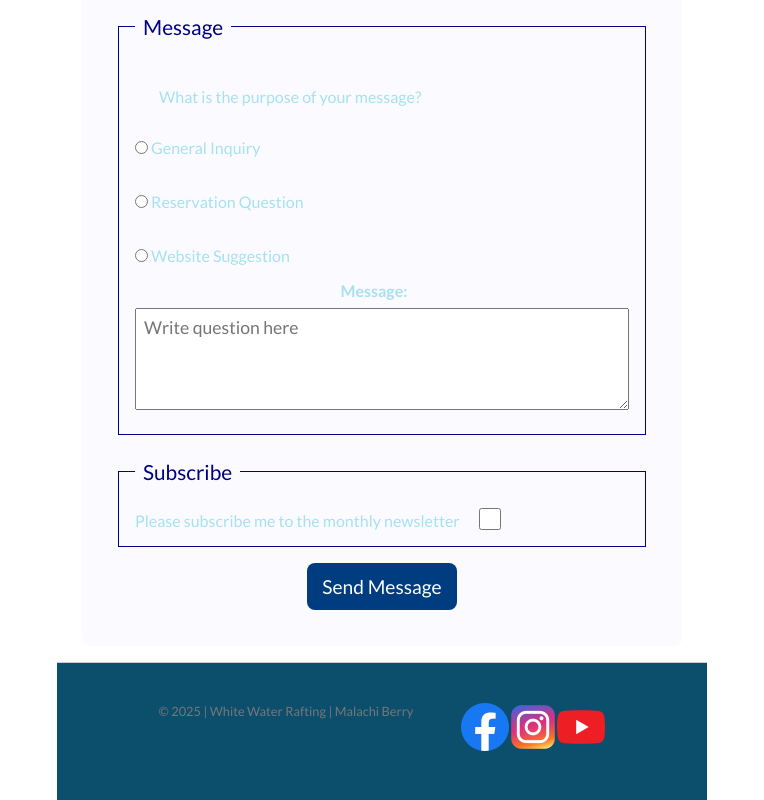
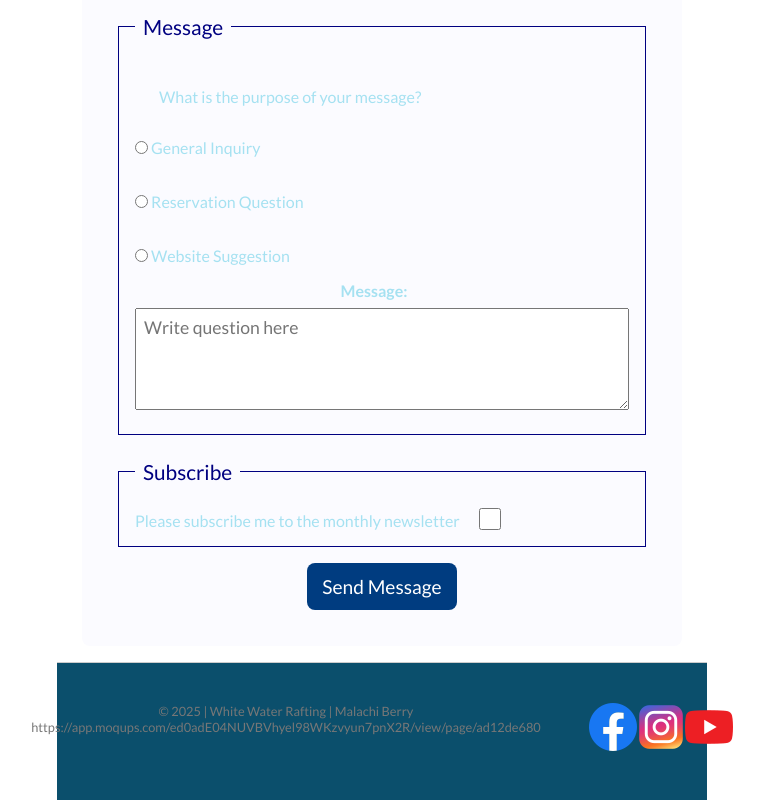
Before and after one commit to mberry-byu/wdd130, a plain HTML site: page wwr/contact.html in a window 1280 px wide. Shown: the part 2111-2911 px from the top of the page, without its empty margins (258-1022 px from the left). Drawn offline with Linux system fonts and the light colour scheme.

Commit message:
added link

```diff
--- a/wwr/contact.html
+++ b/wwr/contact.html
@@ -124,7 +124,7 @@
         </section>
     </main>
     <footer>
-        <p>&copy; 2025 | White Water Rafting | Malachi Berry </p>
+        <p>&copy; 2025 | White Water Rafting | Malachi Berry <br>https://app.moqups.com/ed0adE04NUVBVhyel98WKzvyun7pnX2R/view/page/ad12de680</p>
         <nav class="socialmedia">
             <a href="https://www.facebook.com">
                 <img src="images/facebook.png" alt="Follow us on Facebook">
```
